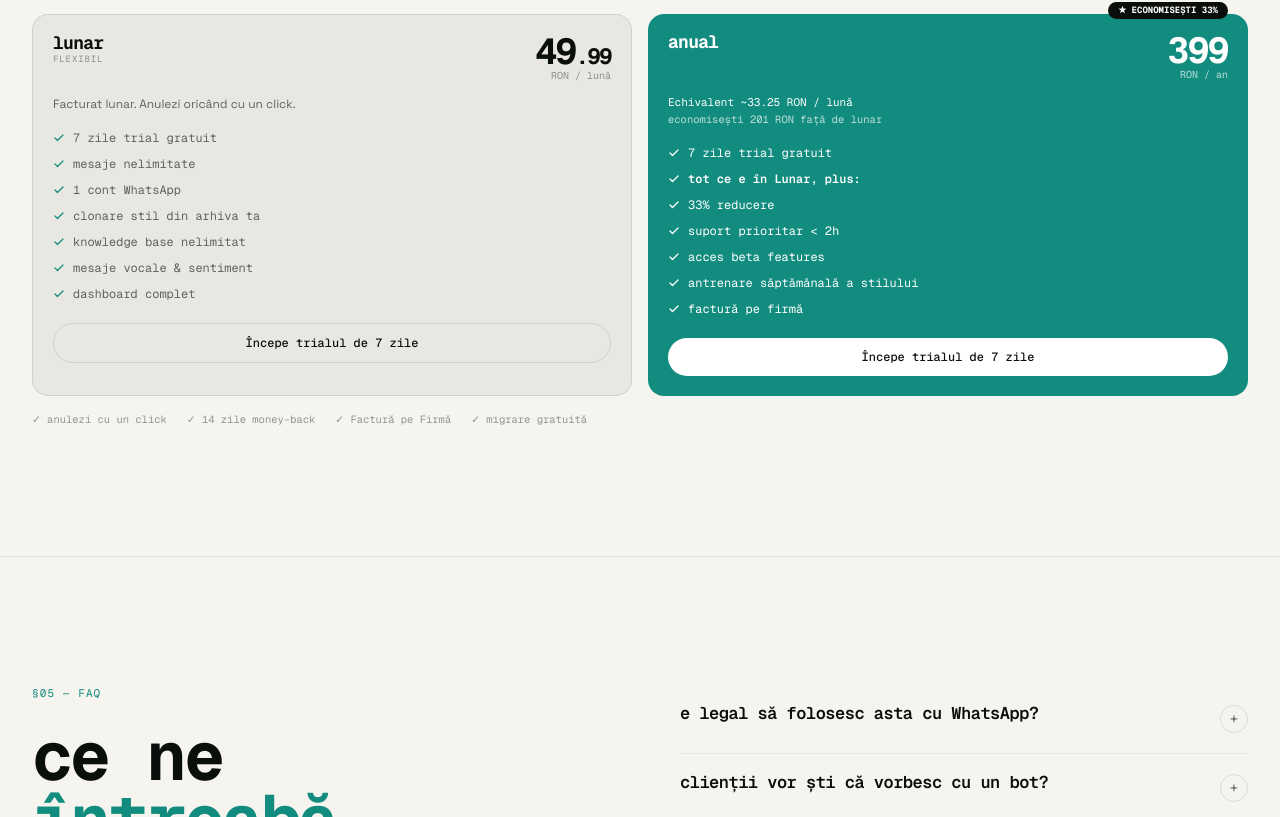
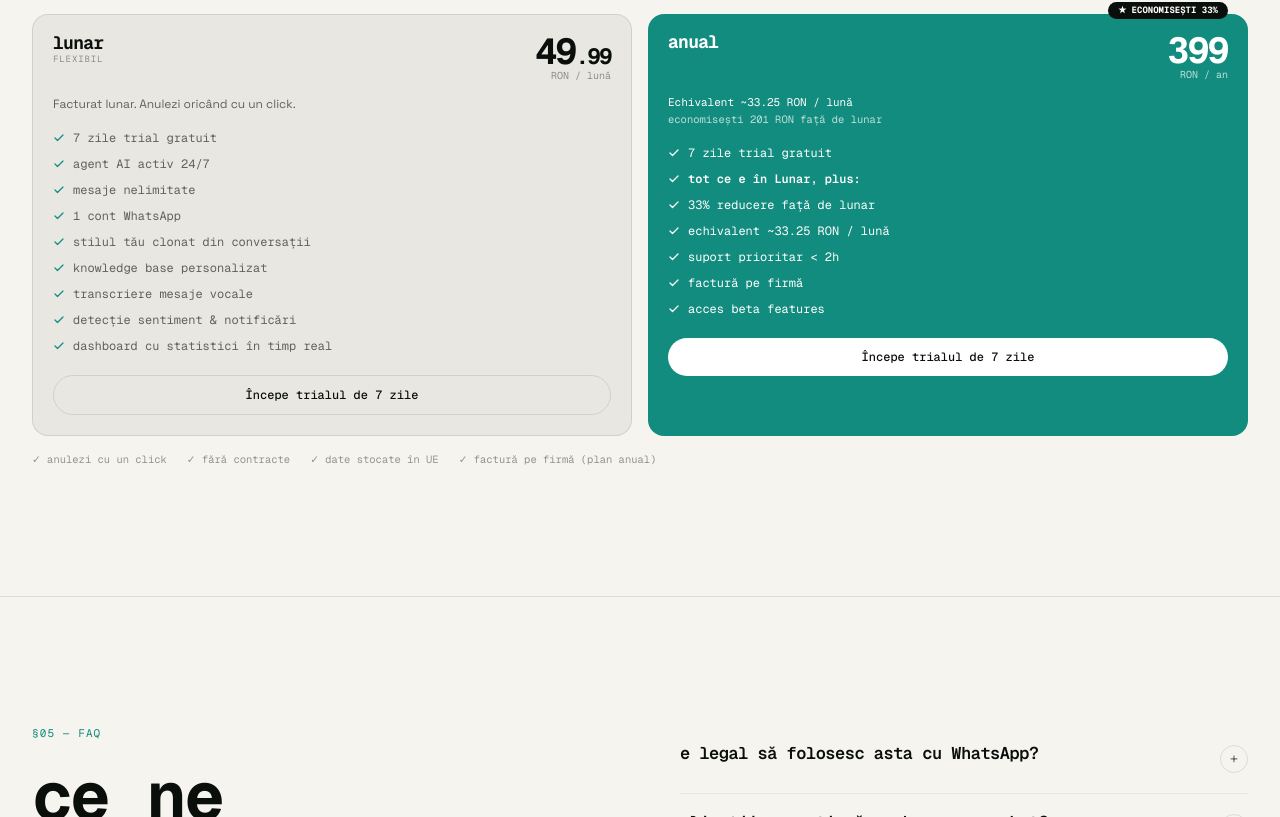
Before and after one commit to TheDeveloper404/WhatsappAI, a Next.js app in the folder apps/web/: page / in a window 1280 px wide. Shown: the part 5643-6460 px from the top of the page. Built offline with nearby package versions, Linux system fonts and the light colour scheme.

Commit message:
update ui

```diff
--- a/apps/web/src/app/(auth)/layout.tsx
+++ b/apps/web/src/app/(auth)/layout.tsx
@@ -47,8 +47,8 @@ export default function AuthLayout({ children }: { children: React.ReactNode })
             → AGENT ACTIV
           </div>
           <h2 className="font-display text-[44px] lg:text-[52px] leading-none mb-6" style={{ color: '#E8E6E1' }}>
-            răspunde singur<br />
-            <em className="not-italic" style={{ color: '#C8FB4A' }}>cu tonul tău.</em>
+            răspunde ca tine.<br />
+            <em className="not-italic" style={{ color: '#C8FB4A' }}>chiar când nu ești.</em>
           </h2>
           <p className="text-[14px] leading-relaxed max-w-[320px] mb-10" style={{ color: 'rgba(232,230,225,0.55)' }}>
             AI-ul tău analizează stilul tău de scriere și preia conversațiile când ești ocupat.
--- a/apps/web/src/app/(dashboard)/subscribe/page.tsx
+++ b/apps/web/src/app/(dashboard)/subscribe/page.tsx
@@ -13,8 +13,18 @@ const PLANS = [
     label: 'LUNAR',
     price: '49.99',
     period: 'lună',
-    description: 'Ideal pentru a testa platforma',
-    features: ['Agent AI activ 24/7', 'Răspunsuri personalizate', 'Comenzi WhatsApp', 'Suport email'],
+    description: 'Plătești lunar, anulezi oricând.',
+    features: [
+      '7 zile trial gratuit',
+      'agent AI activ 24/7',
+      'mesaje nelimitate',
+      '1 cont WhatsApp',
+      'stilul tău clonat din conversații',
+      'knowledge base personalizat',
+      'transcriere mesaje vocale',
+      'detecție sentiment & notificări',
+      'dashboard cu statistici în timp real',
+    ],
     recommended: false,
   },
   {
@@ -22,10 +32,15 @@ const PLANS = [
     label: 'ANUAL',
     price: '399',
     period: 'an',
-    pricePerMonth: '33.25 RON/lună',
+    pricePerMonth: '~33.25 RON / lună',
     badge: 'economisești 33%',
-    description: 'Cel mai bun raport calitate-preț',
-    features: ['Tot ce include planul lunar', 'Prioritate la noile funcții', 'Suport prioritar'],
+    description: 'Cel mai bun raport calitate-preț.',
+    features: [
+      'tot ce include planul lunar',
+      'suport prioritar < 2h',
+      'factură pe firmă',
+      'acces beta features',
+    ],
     recommended: true,
   },
 ]
--- /dev/null
+++ b/apps/web/src/app/apple-icon.tsx
@@ -0,0 +1,25 @@
+import { ImageResponse } from 'next/og'
+
+export const runtime = 'edge'
+export const size = { width: 180, height: 180 }
+export const contentType = 'image/png'
+
+export default function AppleIcon() {
+  return new ImageResponse(
+    <div
+      style={{
+        width: '100%',
+        height: '100%',
+        display: 'flex',
+        alignItems: 'center',
+        justifyContent: 'center',
+        background: '#0d0d0d',
+        borderRadius: '40px',
+        fontSize: 112,
+      }}
+    >
+      ⚡
+    </div>,
+    { ...size },
+  )
+}
--- /dev/null
+++ b/apps/web/src/app/icon.tsx
@@ -0,0 +1,25 @@
+import { ImageResponse } from 'next/og'
+
+export const runtime = 'edge'
+export const size = { width: 512, height: 512 }
+export const contentType = 'image/png'
+
+export default function Icon() {
+  return new ImageResponse(
+    <div
+      style={{
+        width: '100%',
+        height: '100%',
+        display: 'flex',
+        alignItems: 'center',
+        justifyContent: 'center',
+        background: '#0d0d0d',
+        borderRadius: '96px',
+        fontSize: 320,
+      }}
+    >
+      ⚡
+    </div>,
+    { ...size },
+  )
+}
--- a/apps/web/src/app/layout.tsx
+++ b/apps/web/src/app/layout.tsx
@@ -1,13 +1,25 @@
-import type { Metadata } from "next";
+import type { Metadata, Viewport } from "next";
 import "./globals.css";
 import { CookieBanner } from "@/components/CookieBanner";
 import { Analytics } from "@vercel/analytics/next";
 
+export const viewport: Viewport = {
+  themeColor: '#0d0d0d',
+  width: 'device-width',
+  initialScale: 1,
+  maximumScale: 1,
+}
+
 export const metadata: Metadata = {
-  title: "waai. — răspunde singur. cu tonul tău.",
+  title: "waai. — răspunde ca tine. chiar când nu ești.",
   description: "AI-ul care preia automat conversațiile și păstrează experiența personală a brandului tău.",
+  appleWebApp: {
+    capable: true,
+    statusBarStyle: 'black-translucent',
+    title: 'waai.',
+  },
   openGraph: {
-    title: "waai. — răspunde singur. cu tonul tău.",
+    title: "waai. — răspunde ca tine. chiar când nu ești.",
     description: "AI-ul care preia automat conversațiile și păstrează experiența personală a brandului tău.",
     url: "https://waai.ro",
     siteName: "waai.",
@@ -17,7 +29,7 @@ export const metadata: Metadata = {
   },
   twitter: {
     card: "summary_large_image",
-    title: "waai. — răspunde singur. cu tonul tău.",
+    title: "waai. — răspunde ca tine. chiar când nu ești.",
     description: "AI-ul care preia automat conversațiile și păstrează experiența personală a brandului tău.",
     images: ["https://waai.ro/opengraph-image"],
   },
--- /dev/null
+++ b/apps/web/src/app/manifest.ts
@@ -0,0 +1,19 @@
+import type { MetadataRoute } from 'next'
+
+export default function manifest(): MetadataRoute.Manifest {
+  return {
+    name: 'waai.',
+    short_name: 'waai.',
+    description: 'Asistentul tău AI pentru WhatsApp — răspunde ca tine. chiar când nu ești.',
+    start_url: '/',
+    display: 'standalone',
+    background_color: '#0d0d0d',
+    theme_color: '#0d0d0d',
+    orientation: 'portrait',
+    icons: [
+      { src: '/icon', sizes: '512x512', type: 'image/png' },
+      { src: '/icon', sizes: '192x192', type: 'image/png' },
+      { src: '/apple-icon', sizes: '180x180', type: 'image/png' },
+    ],
+  }
+}
--- a/apps/web/src/app/page.tsx
+++ b/apps/web/src/app/page.tsx
@@ -823,22 +823,24 @@ function Features() {
 // ─── §04 PRICING ──────────────────────────────────────────────────────────────
 const PLAN_LUNAR = [
   '7 zile trial gratuit',
+  'agent AI activ 24/7',
   'mesaje nelimitate',
   '1 cont WhatsApp',
-  'clonare stil din arhiva ta',
-  'knowledge base nelimitat',
-  'mesaje vocale & sentiment',
-  'dashboard complet',
+  'stilul tău clonat din conversații',
+  'knowledge base personalizat',
+  'transcriere mesaje vocale',
+  'detecție sentiment & notificări',
+  'dashboard cu statistici în timp real',
 ]
 
 const PLAN_ANUAL_EXTRA = [
   '7 zile trial gratuit',
   'tot ce e în Lunar, plus:',
-  '33% reducere',
+  '33% reducere față de lunar',
+  'echivalent ~33.25 RON / lună',
   'suport prioritar < 2h',
+  'factură pe firmă',
   'acces beta features',
-  'antrenare săptămânală a stilului',
-  'factură pe firmă',
 ]
 
 function Pricing() {
@@ -935,9 +937,9 @@ function Pricing() {
         {/* Footer trust */}
         <div className="flex flex-wrap gap-x-5 gap-y-1 font-mono-ui text-[10.5px] text-dimmer pt-4">
           <span>✓ anulezi cu un click</span>
-          <span>✓ 14 zile money-back</span>
-          <span>✓ Factură pe Firmă</span>
-          <span>✓ migrare gratuită</span>
+          <span>✓ fără contracte</span>
+          <span>✓ date stocate în UE</span>
+          <span>✓ factură pe firmă (plan anual)</span>
         </div>
       </div>
     </section>
@@ -945,7 +947,7 @@ function Pricing() {
 }
 
 // ─── §05 FAQ ──────────────────────────────────────────────────────────────────
-const FAQ_ITEMS = [
+const FAQ_ITEMS: { q: string; a: React.ReactNode }[] = [
   {
     q: 'e legal să folosesc asta cu WhatsApp?',
     a: 'Da. E contul tău personal, tu decizi ce răspunde. Nu trimitem mesaje în masă, nu spamăm, nu colectăm contactele fără consimțământ. Tu dețineți conversațiile, tu dețineți agentul.',
@@ -960,7 +962,7 @@ const FAQ_ITEMS = [
   },
   {
     q: 'pot opri agentul oricând?',
-    a: 'Un switch în dashboard. Sau direct din WhatsApp îi trimiți /off. Nu există situație în care nu poți opri instant.',
+    a: 'Un switch în dashboard. Sau direct din WhatsApp îi trimiți /deactivateAI. Nu există situație în care nu poți opri instant.',
   },
   {
     q: 'ce limbi înțelege?',
@@ -969,6 +971,27 @@ const FAQ_ITEMS = [
   {
     q: 'datele mele sunt în siguranță?',
     a: 'Stocate în UE (Frankfurt), criptate la rest și în tranzit. Nu folosim datele tale pentru antrenarea modelelor generale. Poți cere ștergere totală oricând.',
+  },
+  {
+    q: 'ce modele AI sunt folosite?',
+    a: (
+      <div className="flex flex-col gap-3">
+        {[
+          { model: 'Llama 3.3 70B', by: 'Meta', role: 'conversații', note: 'model open-source, rulat pe Groq LPU pentru răspunsuri rapide' },
+          { model: 'Whisper Large V3', by: 'OpenAI', role: 'mesaje vocale', note: 'transcriere automată a audio-urilor și PTT-urilor' },
+          { model: 'Gemini 2.0 Flash', by: 'Google', role: 'backup', note: 'disponibil ca alternativă în caz de indisponibilitate' },
+        ].map(m => (
+          <div key={m.model} className="flex items-start gap-3">
+            <span className="mt-0.5 flex-shrink-0 w-1.5 h-1.5 rounded-full bg-acid" />
+            <div>
+              <span className="text-ink font-medium">{m.model}</span>
+              <span className="text-dimmer"> · {m.by} · {m.role}</span>
+              <div className="text-dimmer text-[12px] mt-0.5">{m.note}</div>
+            </div>
+          </div>
+        ))}
+      </div>
+    ),
   },
 ]
 
```
